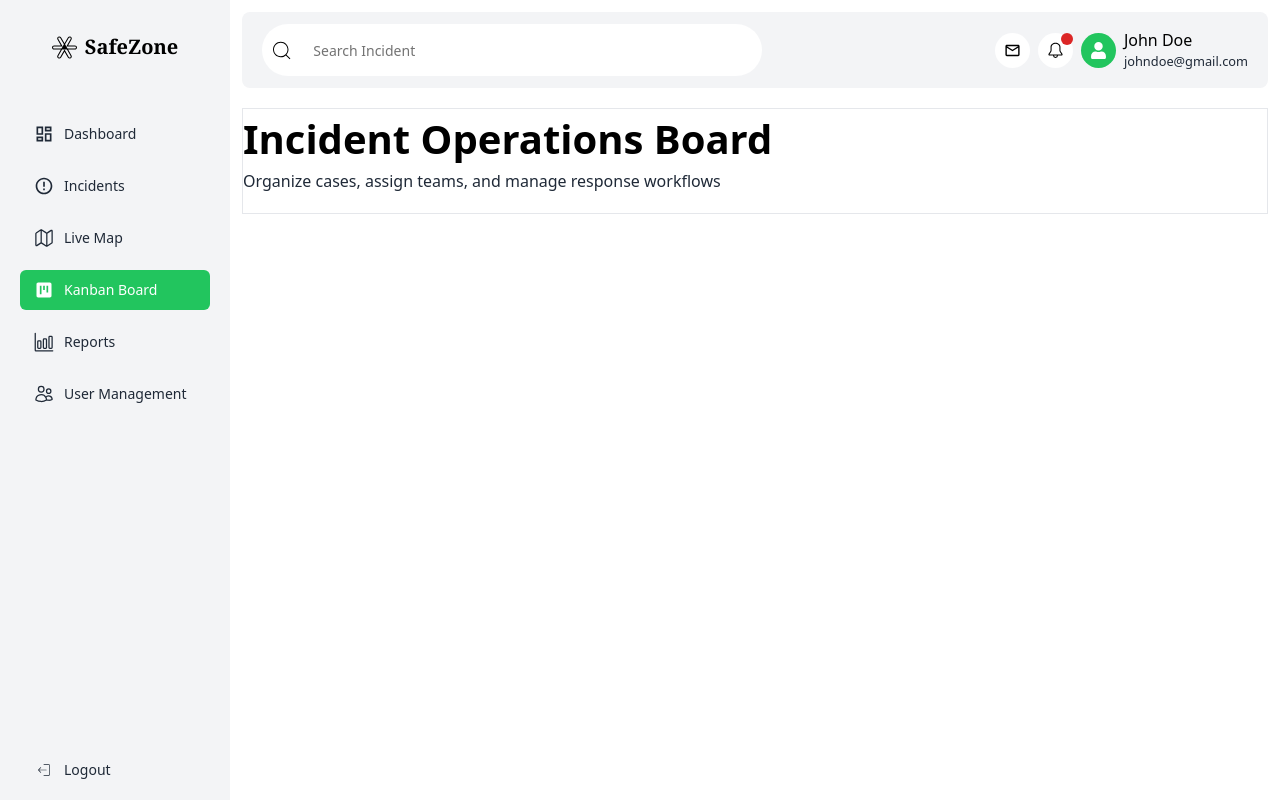
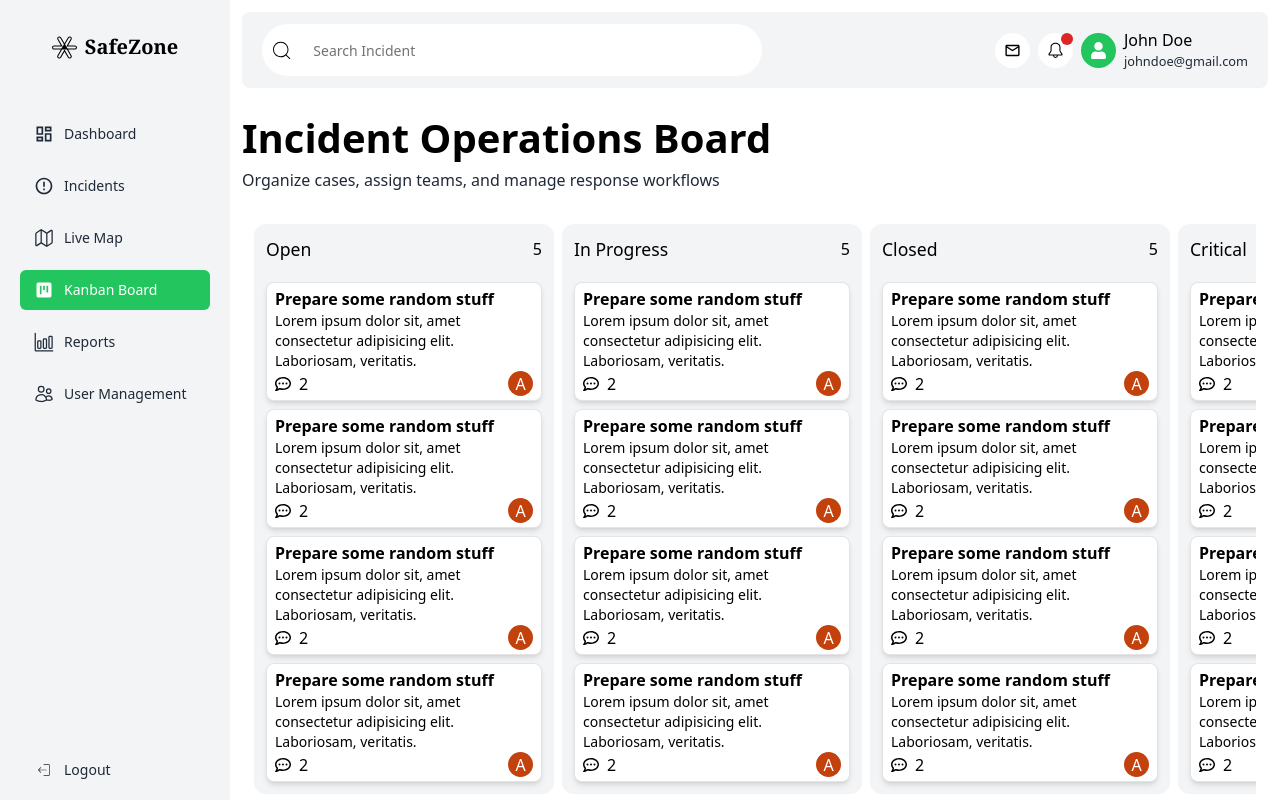
Before and after one commit to Grld-Andy/IReport, a React (Vite) app in the folder client/: page /kanban in a window 1280 px wide. Built offline with nearby package versions, Linux system fonts and the light colour scheme.

Commit message:
feat: something

```diff
--- a/client/src/components/custom/KanbanBoard.tsx
+++ b/client/src/components/custom/KanbanBoard.tsx
@@ -1,11 +1,79 @@
-import React from 'react'
+import React from "react";
+import { FaRegCommentDots } from "react-icons/fa6";
 
 const KanbanBoard: React.FC = () => {
+  const status = ["Open", "In Progress", "Closed", "Critical"];
+
   return (
-    <div>
+    <div className="p-3 rounded-lg">
+      <div className="flex gap-2 overflow-x-scroll hide-scrollbar">
+        {status.map((item, index) => (
+          <div
+            key={index}
+            className="p-3 bg-gray-100 rounded-xl w-[300px] flex-shrink-0"
+          >
+            <div className="flex justify-between items-center pb-5">
+              <h1 className="text-[1.1em]">{item}</h1>
+              <p>5</p>
+            </div>
 
+            <div className="flex flex-col gap-2">
+              {Array.from({ length: 4 }).map((_, index) => (
+                <div
+                  key={index}
+                  className="bg-white px-2 py-1 rounded-lg shadow-md border border-black/10"
+                >
+                  <h1 className="font-semibold">Prepare some random stuff</h1>
+                  <p className="text-sm">
+                    Lorem ipsum dolor sit, amet consectetur adipisicing elit.
+                    Laboriosam, veritatis.
+                  </p>
+                  <div className="flex justify-between items-center">
+                    <div className="flex justify-between items-center gap-2">
+                      <FaRegCommentDots />
+                      <span>2</span>
+                    </div>
+                    <div className="w-[25px] grid place-content-center text-white h-[25px] bg-orange-700 rounded-full overflow-hidden">
+                      A
+                    </div>
+                  </div>
+                </div>
+              ))}
+            </div>
+          </div>
+        ))}
+
+        {/* <div className="bg-red-50 p-5 w-full">
+        <ReactSortable
+          className="border bg-red-50 w-full flex gap-2"
+          tag={CustomComponent}
+          list={randomListB}
+          setList={setRandomListB}
+          group={"shared"}
+        >
+          {randomListB.map((item) => (
+            <div className="border" key={item.id}>
+              {item.name}
+            </div>
+          ))}
+        </ReactSortable>
+      </div>
+
+      <div className="bg-blue-50 p-5 w-full">
+        <ReactSortable
+          tag={CustomComponent}
+          list={randomListA}
+          setList={setRandomListA}
+          group={"shared"}
+        >
+          {randomListA.map((item) => (
+            <div key={item.id}>{item.name}</div>
+          ))}
+        </ReactSortable>
+      </div> */}
+      </div>
     </div>
-  )
-}
+  );
+};
 
-export default KanbanBoard
+export default KanbanBoard;
--- a/client/src/pages/ProtectedPages/Dashboard.tsx
+++ b/client/src/pages/ProtectedPages/Dashboard.tsx
@@ -31,7 +31,7 @@ const Dashboard: React.FC = () => {
       </div>
 
       {/* show stats thing on right show live feed on right */}
-      <div className="flex flex-col gap-10 md:gap-5 md:flex-row">
+      <div className="flex flex-col gap-10 md:gap-5 mt-5 md:mt-0 md:flex-row">
         <div className="flex flex-col gap-2 w-full">
           <div className="flex justify-between items-center">
             <h1 className="font-bold text-[18px]">Weekly Analytics</h1>
--- a/client/src/pages/ProtectedPages/KanbanBoardPage.tsx
+++ b/client/src/pages/ProtectedPages/KanbanBoardPage.tsx
@@ -4,7 +4,7 @@ import React from "react";
 
 const KanbanBoardPage: React.FC = () => {
   return (
-    <div className="flex flex-col gap-5 border">
+    <div className="flex flex-col gap-5">
       <div className="flex justify-between items-center">
         <PageHeader
           title="Incident Operations Board"
```
